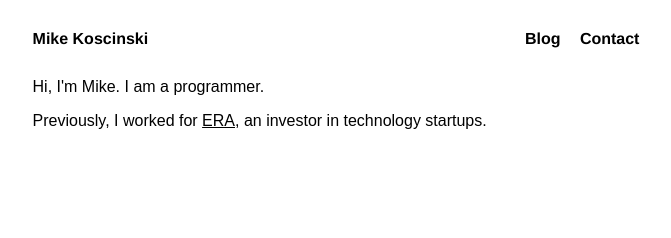
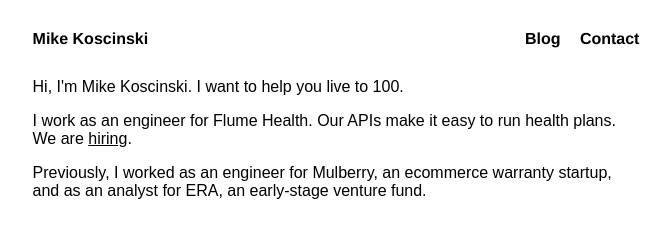
Before and after one commit to mikekoscinski/mikekoscinski.github.io, a plain HTML site: page index.html in a window 1280 px wide. Shown: the whole page, without its empty margins (304-975 px from the left). Drawn offline with Linux system fonts and the light colour scheme.

Commit message:
Update bio

```diff
--- a/index.html
+++ b/index.html
@@ -22,12 +22,12 @@
 
 <body>
 	<p>
-		Hi, I'm Mike. I am a programmer.
+		Hi, I'm Mike Koscinski. I want to help you live to 100.
 	</p>
 	<p>
-		Previously, I worked for <a href="https://eranyc.com" target="_blank" rel="noopener noreferrer">ERA</a>, an investor
-		in technology startups.
+		I work as an engineer for Flume Health. Our APIs make it easy to run health plans. We are <a href="https://flumehealth.com/company/careers" target="_blank">hiring</a>.
+	</p>
+	<p>
+		Previously, I worked as an engineer for Mulberry, an ecommerce warranty startup, and as an analyst for ERA, an early-stage venture fund.
 	</p>
 </body>
-
-</html>
```
